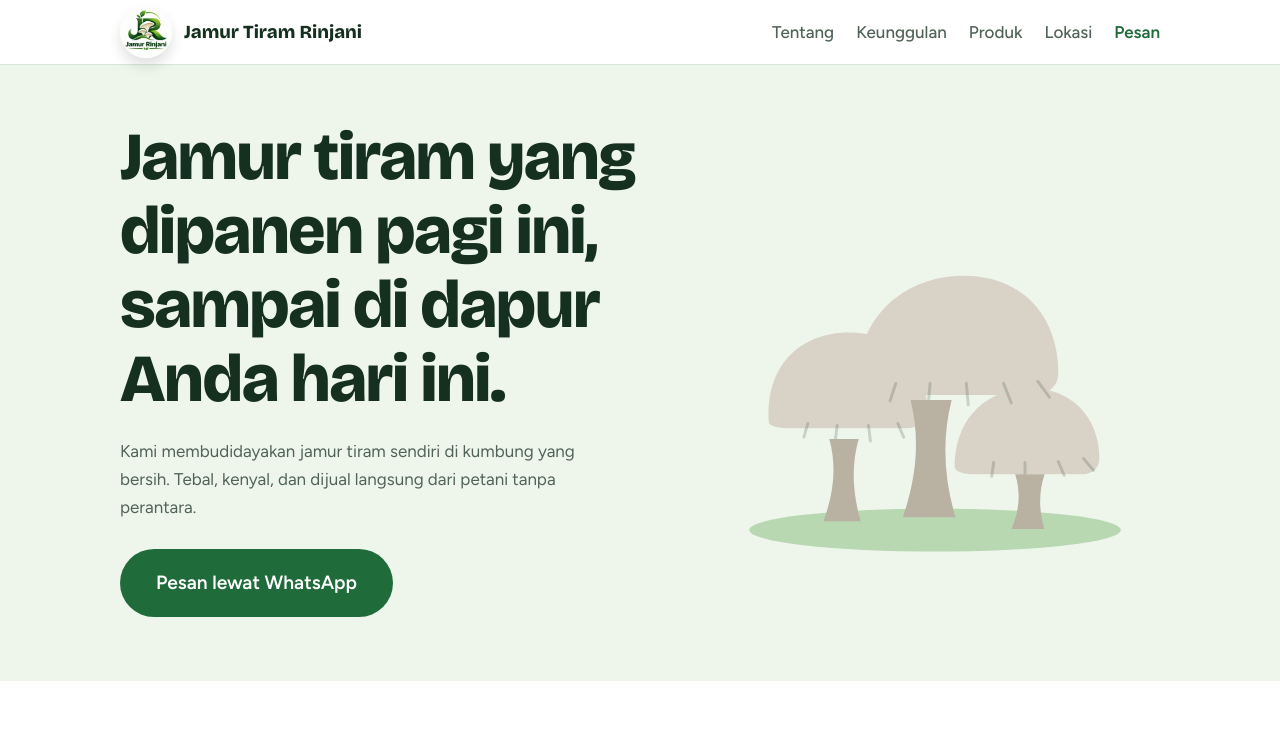
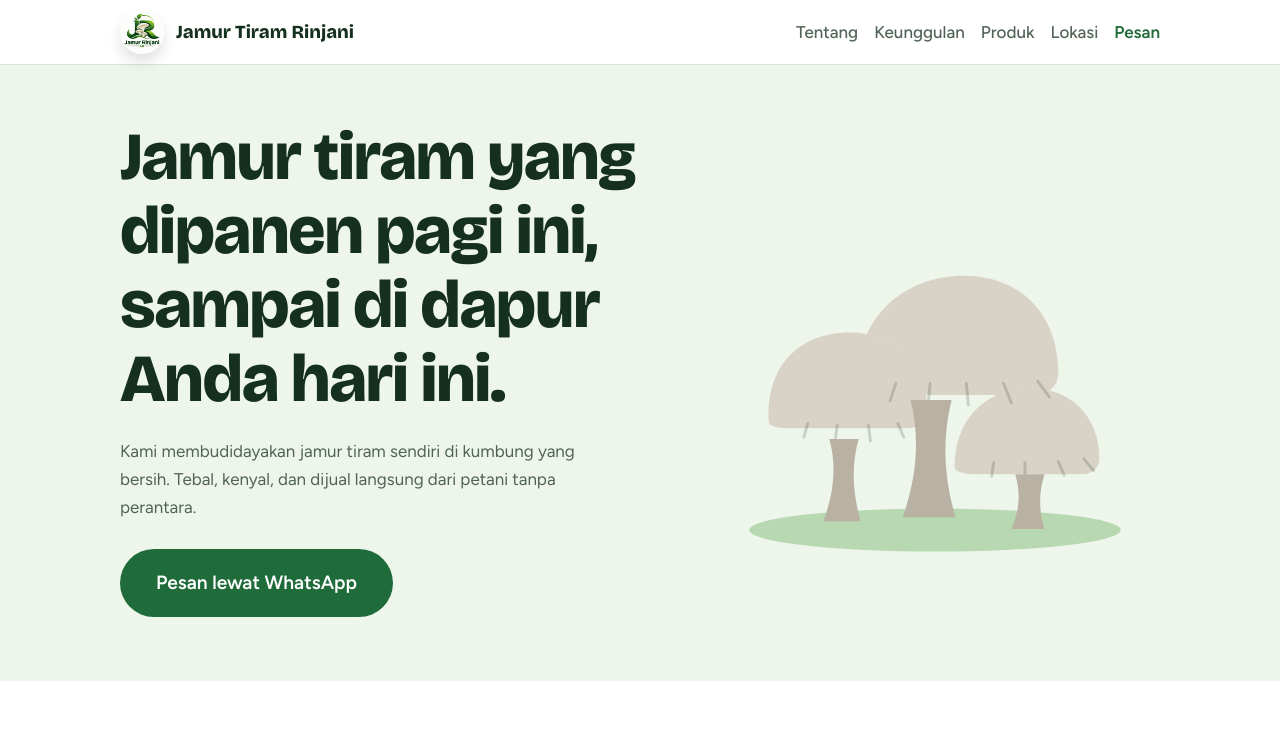
Before and after one commit to nanang05/Jamur-tiram, a plain HTML site: page index.html in a window 1280 px wide. Shown: the top 750 px of the page. Drawn offline with nearby package versions, Linux system fonts and the light colour scheme.

Commit message:
Update style.css

```diff
--- a/style.css
+++ b/style.css
@@ -45,6 +45,53 @@
 html {
   scroll-padding-top: calc(72px + env(safe-area-inset-top, 0px));
   scroll-behavior: smooth
+}
+
+html,
+body {
+  max-width: 100%;
+  overflow-x: hidden
+}
+
+img,
+svg,
+video,
+iframe {
+  max-width: 100%
+}
+
+.hero .wrap>*,
+.about>*,
+.loc>*,
+.prods>*,
+.grid4>* {
+  min-width: 0
+}
+
+.hero h1 {
+  overflow-wrap: break-word
+}
+
+.brand {
+  min-width: 0;
+  flex: 1 1 auto;
+  font-size: 1rem
+}
+
+.brand img,
+.brand svg {
+  width: 44px;
+  height: 44px;
+  flex: none;
+  border-radius: 50%;
+  object-fit: cover;
+  object-position: center;
+  display: block
+}
+
+.bar nav {
+  flex: none;
+  gap: 16px
 }
 
 * {
```
